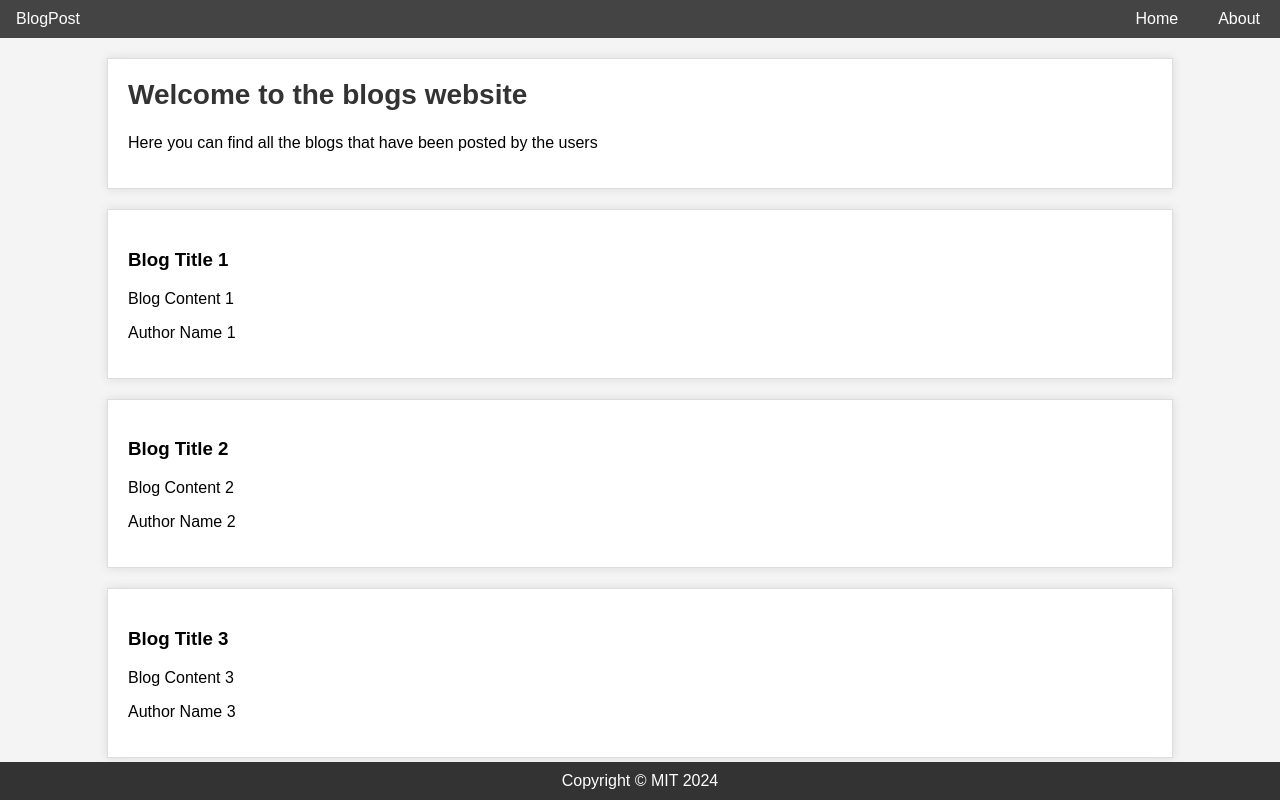
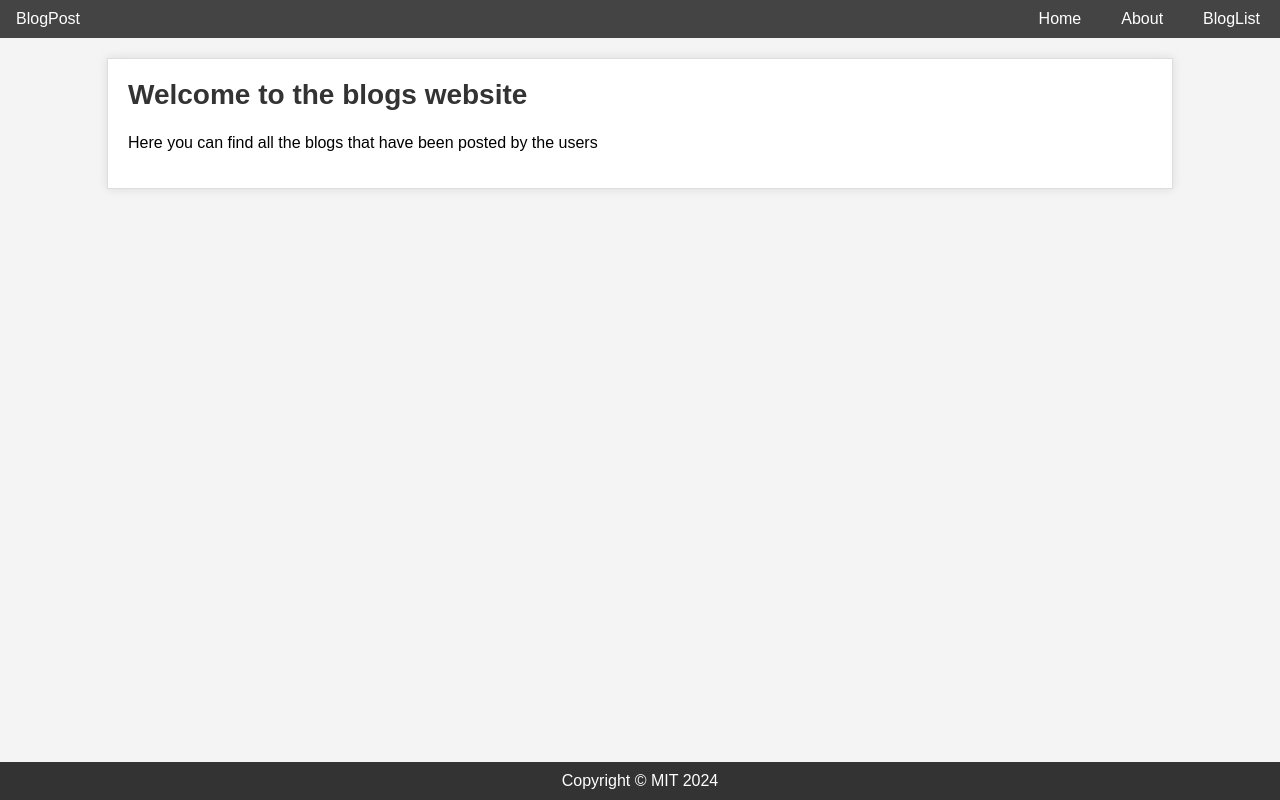
Before and after one commit to Pranjal-0807/React-BlogPost, a React (Create React App) app in the folder blogpost/: page / in a window 1280 px wide. Built offline with nearby package versions, Linux system fonts and the light colour scheme.

Commit message:
Created a route forBlogList Component

```diff
--- a/blogpost/src/App.js
+++ b/blogpost/src/App.js
@@ -1,6 +1,5 @@
 import AppRouter from "./routes/AppRouter";
 import Footer from "./components/Footer";
-import BlogList from "./components/BlogList";
 import React, { useState } from "react";
 
 function App() {
@@ -26,8 +25,7 @@ function App() {
   ]);
   return (
     <>
-      <AppRouter />
-      <BlogList blogs={blogs} />
+      <AppRouter blogs={blogs} />
       <Footer />
     </>
   );
--- a/blogpost/src/Components/NavBar.jsx
+++ b/blogpost/src/Components/NavBar.jsx
@@ -11,6 +11,9 @@ const NavBar = () => {
           <li>
             <Link to="/about">About</Link>
           </li>
+          <li>
+            <Link to="/blogList">BlogList</Link>
+          </li>
         </ul>
       </nav>
     </>
--- a/blogpost/src/routes/AppRouter.jsx
+++ b/blogpost/src/routes/AppRouter.jsx
@@ -2,8 +2,9 @@ import { BrowserRouter as Router, Route, Routes } from "react-router-dom";
 import NavBar from "../components/NavBar";
 import Home from "../components/Home";
 import About from "../components/About";
+import BlogList from "../components/BlogList";
 
-const AppRouter = () => {
+const AppRouter = ({blogs}) => {
   return (
     <>
       <Router>
@@ -11,6 +12,8 @@ const AppRouter = () => {
         <Routes>
           <Route path="/" element={<Home />} />
           <Route path="/about" element={<About />} />
+          <Route path="/blogList" element={<BlogList blogs=
+          {blogs}/>} />
         </Routes>
       </Router>
     </>
```
Also changed, not shown: blogpost/src/Components/BlogList.jsx (indentation only).
